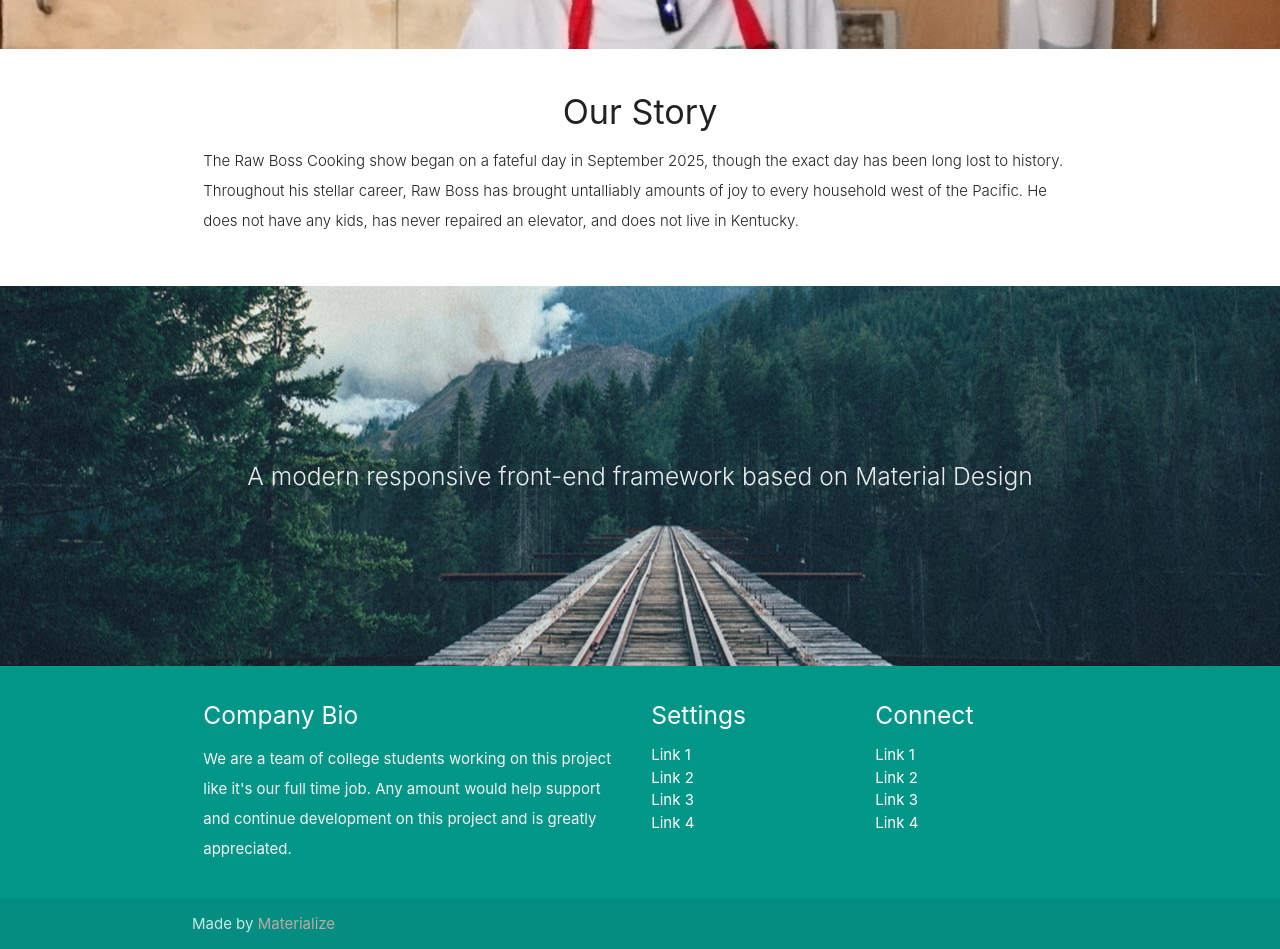
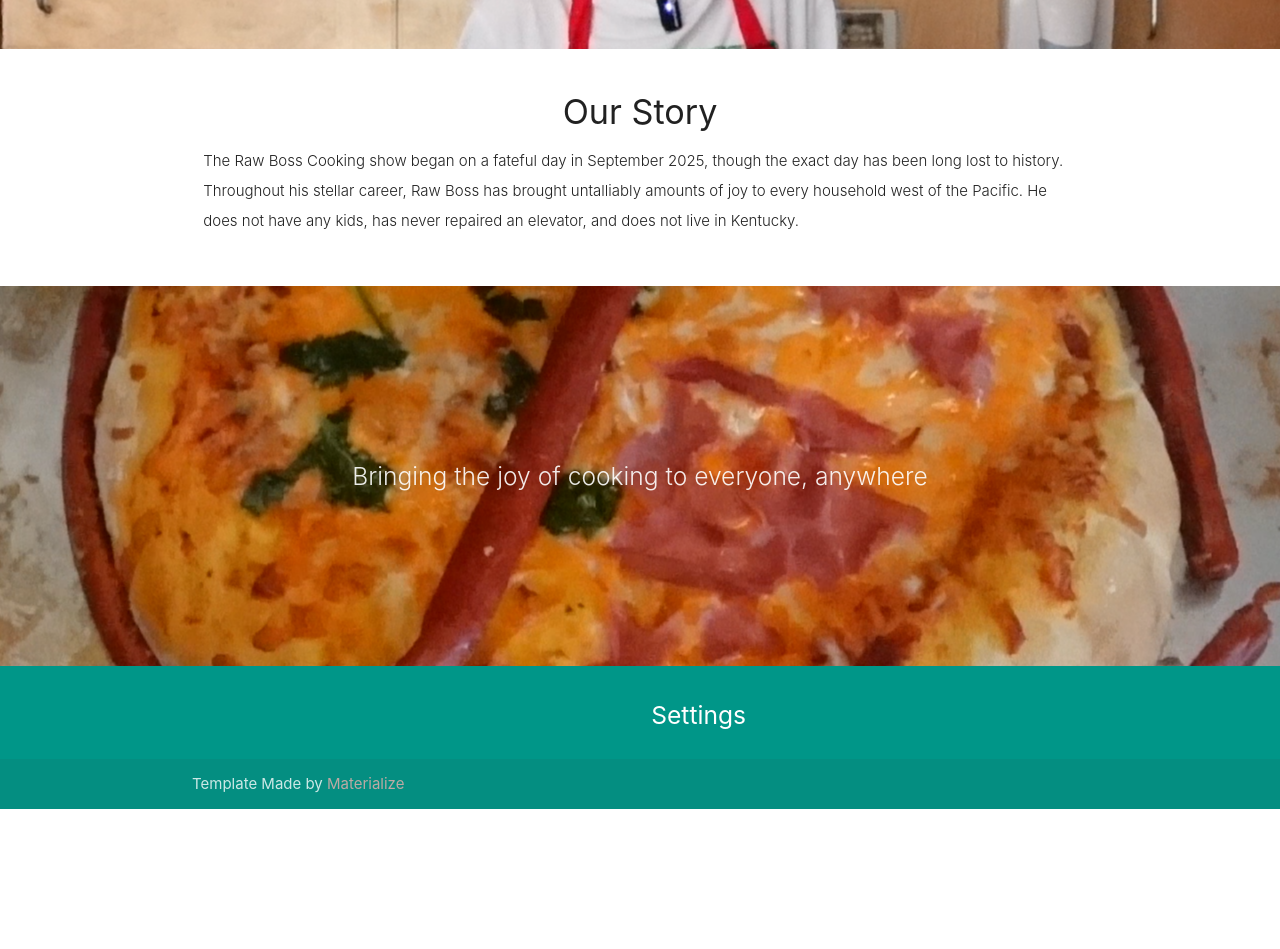
Before and after one commit to JTS-Dawnstar/rawboss, a plain HTML site: page index.html in a window 1280 px wide. Shown: the part 1180-2129 px from the top of the page. After the commit the page ends 1989 px from the top, so only its background shows below. Drawn offline with nearby package versions, Linux system fonts and the light colour scheme.

Commit message:
Update index.html

```diff
--- a/index.html
+++ b/index.html
@@ -117,45 +117,45 @@
     <div class="section no-pad-bot">
       <div class="container">
         <div class="row center">
-          <h5 class="header col s12 light">A modern responsive front-end framework based on Material Design</h5>
+          <h5 class="header col s12 light">Bringing the joy of cooking to everyone, anywhere</h5>
         </div>
       </div>
     </div>
-    <div class="parallax"><img src="background3.jpg" alt="Unsplashed background img 3"></div>
+    <div class="parallax"><img src="rb_pizza.png" alt="Unsplashed background img 3"></div>
   </div>
 
   <footer class="page-footer teal">
     <div class="container">
       <div class="row">
         <div class="col l6 s12">
-          <h5 class="white-text">Company Bio</h5>
-          <p class="grey-text text-lighten-4">We are a team of college students working on this project like it's our full time job. Any amount would help support and continue development on this project and is greatly appreciated.</p>
+          <h5 class="white-text"></h5>
+          <p class="grey-text text-lighten-4"></p>
 
 
         </div>
         <div class="col l3 s12">
           <h5 class="white-text">Settings</h5>
+<!--           <ul>
+            <li><a class="white-text" href="#!">Link 1</a></li>
+            <li><a class="white-text" href="#!">Link 2</a></li>
+            <li><a class="white-text" href="#!">Link 3</a></li>
+            <li><a class="white-text" href="#!">Link 4</a></li>
+          </ul> -->
+        </div>
+        <div class="col l3 s12">
+<!--           <h5 class="white-text">Connect</h5>
           <ul>
             <li><a class="white-text" href="#!">Link 1</a></li>
             <li><a class="white-text" href="#!">Link 2</a></li>
             <li><a class="white-text" href="#!">Link 3</a></li>
             <li><a class="white-text" href="#!">Link 4</a></li>
-          </ul>
-        </div>
-        <div class="col l3 s12">
-          <h5 class="white-text">Connect</h5>
-          <ul>
-            <li><a class="white-text" href="#!">Link 1</a></li>
-            <li><a class="white-text" href="#!">Link 2</a></li>
-            <li><a class="white-text" href="#!">Link 3</a></li>
-            <li><a class="white-text" href="#!">Link 4</a></li>
-          </ul>
+          </ul> -->
         </div>
       </div>
     </div>
     <div class="footer-copyright">
       <div class="container">
-      Made by <a class="brown-text text-lighten-3" href="http://materializecss.com">Materialize</a>
+      Template Made by <a class="brown-text text-lighten-3" href="http://materializecss.com">Materialize</a>
       </div>
     </div>
   </footer>
```
